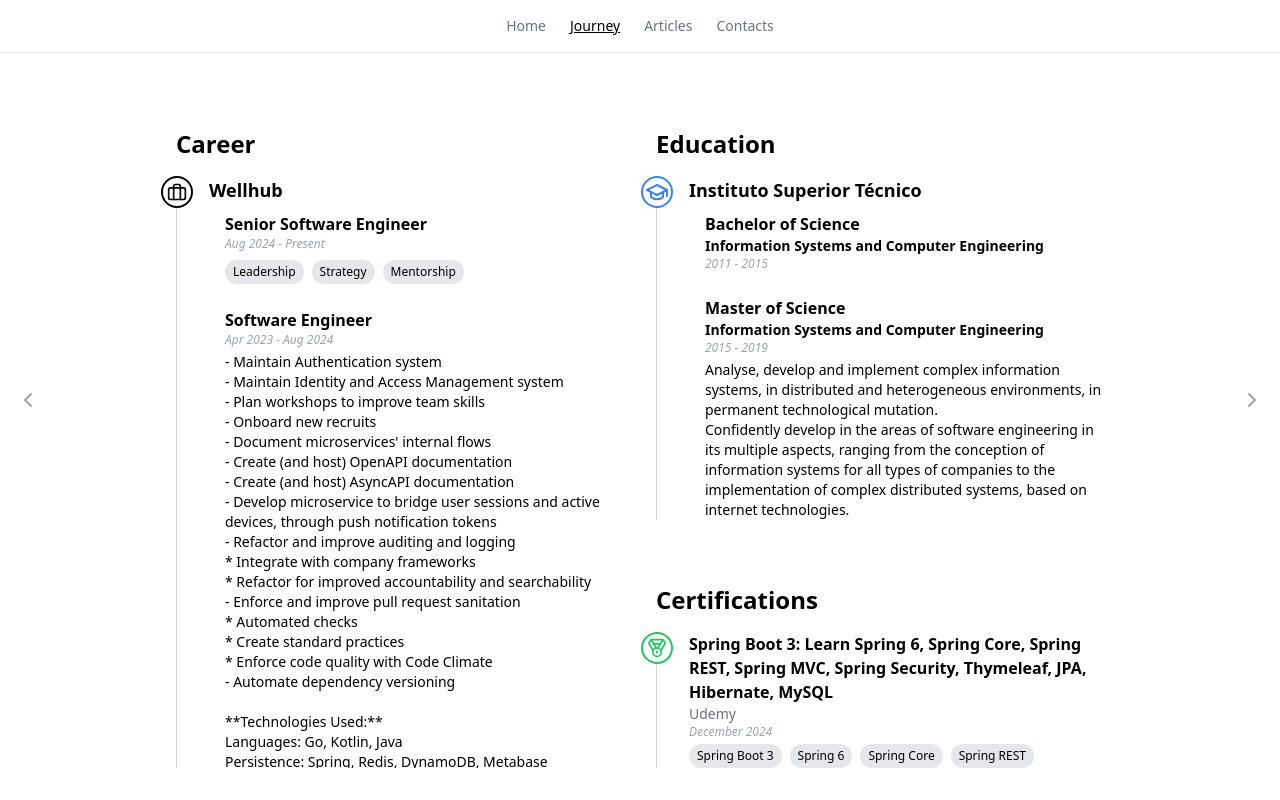
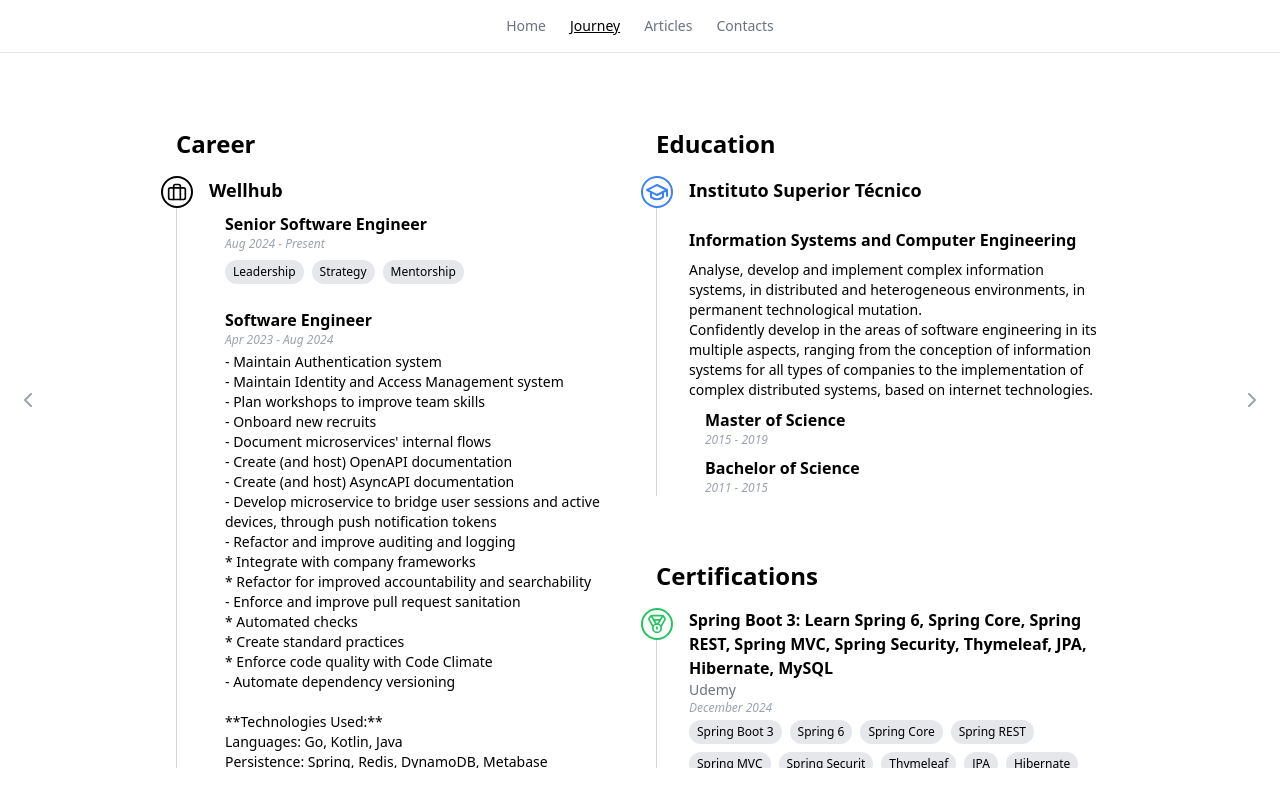
Before and after one commit to rnjesuz/rnjesuz.github.io, a React (Vite) app: page / in a window 1280 px wide. Both pictures are taken after a click on the button "Journey". Built offline with nearby package versions, Linux system fonts and the light colour scheme; the HTML template or start-up script is replaced by a standard one.

Commit message:
feat: restructure education data
The new structure is closer to real-life context, facilitating
 future additions

```diff
--- a/src/HomepageCarousel/data/education.js
+++ b/src/HomepageCarousel/data/education.js
@@ -1,21 +1,23 @@
 export const educationData = [
   {
     school: "Instituto Superior Técnico",
-    degrees: [
+    courses: [
       {
-        title: "Bachelor of Science",
-        subtitle: "Information Systems and Computer Engineering",
-        date: "2011 - 2015",
-        description: "",
-      },
-      {
-        title: "Master of Science",
-        subtitle: "Information Systems and Computer Engineering",
-        date: "2015 - 2019",
+        title: "Information Systems and Computer Engineering",
         description: `
           Analyse, develop and implement complex information systems, in distributed and heterogeneous environments, in permanent technological mutation.
           Confidently develop in the areas of software engineering in its multiple aspects, ranging from the conception of information systems for all types of companies to the implementation of complex distributed systems, based on internet technologies.
           `.trim(),
+        degrees: [
+          {
+            title: "Master of Science",
+            date: "2015 - 2019",
+          },
+          {
+            title: "Bachelor of Science",
+            date: "2011 - 2015",
+          },
+        ],
       },
     ],
   },
--- a/src/HomepageCarousel/sections/Journey.jsx
+++ b/src/HomepageCarousel/sections/Journey.jsx
@@ -42,13 +42,17 @@
             <div className="absolute -left-[48px] top-0 z-10 w-8 h-8 border-2 border-blue-500 rounded-full bg-white flex items-center justify-center">
               <GraduationCap className="w-6 h-6 text-blue-500" />
             </div>
-            <h3 className="text-lg font-semibold mb-2">{school.school}</h3>
-            {school.degrees.map((degree, i) => (
-              <div key={i} className="pl-4 mb-6">
-                <h4 className="text-md font-semibold">{degree.title}</h4>
-                <h5 className="text-sm font-semibold">{degree.subtitle}</h5>
-                <p className="text-xs text-gray-400 italic mb-1">{degree.date}</p>
-                <p className="text-sm mb-2 whitespace-pre-line">{degree.description}</p>
+            <h3 className="text-lg font-semibold mb-6">{school.school}</h3>
+            {school.courses.map((course, courseIndex) => (
+              <div key={courseIndex}>
+                <h4 className="text-md font-semibold mb-2">{course.title}</h4>
+                <p className="text-sm mb-2 whitespace-pre-line">{course.description}</p>
+                {course.degrees.map((degree, degreeIndex) => (
+                  <div key={degreeIndex} className="pl-4 mb-2">
+                    <h4 className="text-md font-semibold">{degree.title}</h4>
+                    <p className="text-xs text-gray-400 italic mb-1">{degree.date}</p>
+                  </div>
+                ))}
               </div>
             ))}
           </div>
```
